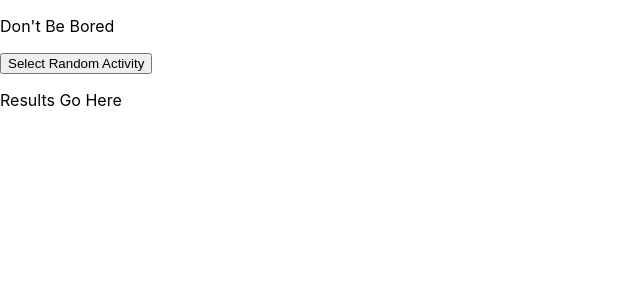
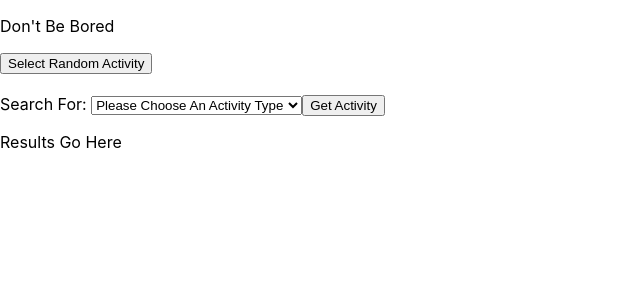
Before and after one commit to CrystalRedmon/nodeserver, a React (Create React App) app in the folder client/: page / in a window 1280 px wide. Shown: the top 300 px of the page, without its empty margins (0-640 px from the left). Built offline with nearby package versions, Linux system fonts and the light colour scheme.

Commit message:
add select dropdown to select activity type

```diff
--- a/client/src/App.js
+++ b/client/src/App.js
@@ -1,10 +1,12 @@
 import './App.css';
 import axios, * as others from 'axios';
-import {useState} from 'react';
+import { useState } from 'react';
 
 function App() {
 
-const [activity, setActivity]=useState('');
+  const [activity, setActivity] = useState('');
+
+  const [type, setType] = useState('');
 
 
   const handleOnClick = () => {
@@ -20,6 +22,16 @@ const [activity, setActivity]=useState('');
       })
 
   }
+
+  const getActivityByCriteria = (evt) => {
+    evt.preventDefault();
+
+    console.log('Getting Activity', type);
+
+
+  }
+
+
 
 
 
@@ -37,8 +49,31 @@ const [activity, setActivity]=useState('');
           Select Random Activity
         </button>
 
+        <br></br>
+        <br></br>
+
+        <form onSubmit={getActivityByCriteria}>
+          <label>Search For: </label>
+          <select onChange={evt => setType(evt.target.value)} name='type' id='type'>
+            <option value=''>Please Choose An Activity Type</option>
+            <option value='busywork'>Busywork</option>
+            <option value='charity'>Charity</option>
+            <option value='cooking'>Cooking</option>
+            <option value='diy'>DIY</option>
+            <option value='education'>Education</option>
+            <option value='music'>Music</option>
+            <option value='recreational'>Recreational</option>
+            <option value='relaxation'>Relaxation</option>
+            <option value='social'>Social</option>
+          </select>
+          <button type='submit'>
+            Get Activity
+          </button >
+        </form>
+
+
         <div>
-         {activity ? <p>{activity}</p> : <p>Results Go Here</p>}
+          {activity ? <p>{activity}</p> : <p>Results Go Here</p>}
         </div>
 
       </main>
```
